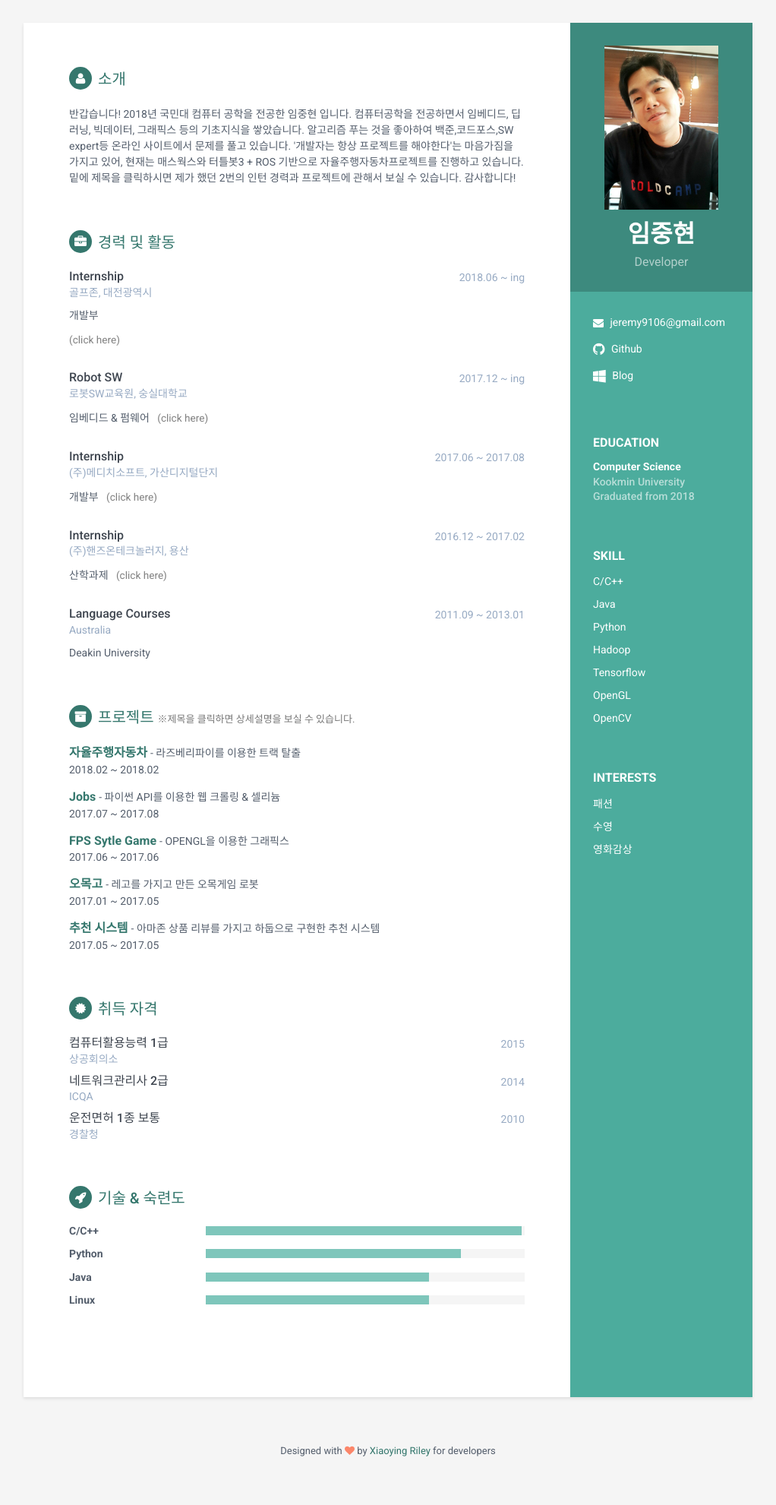
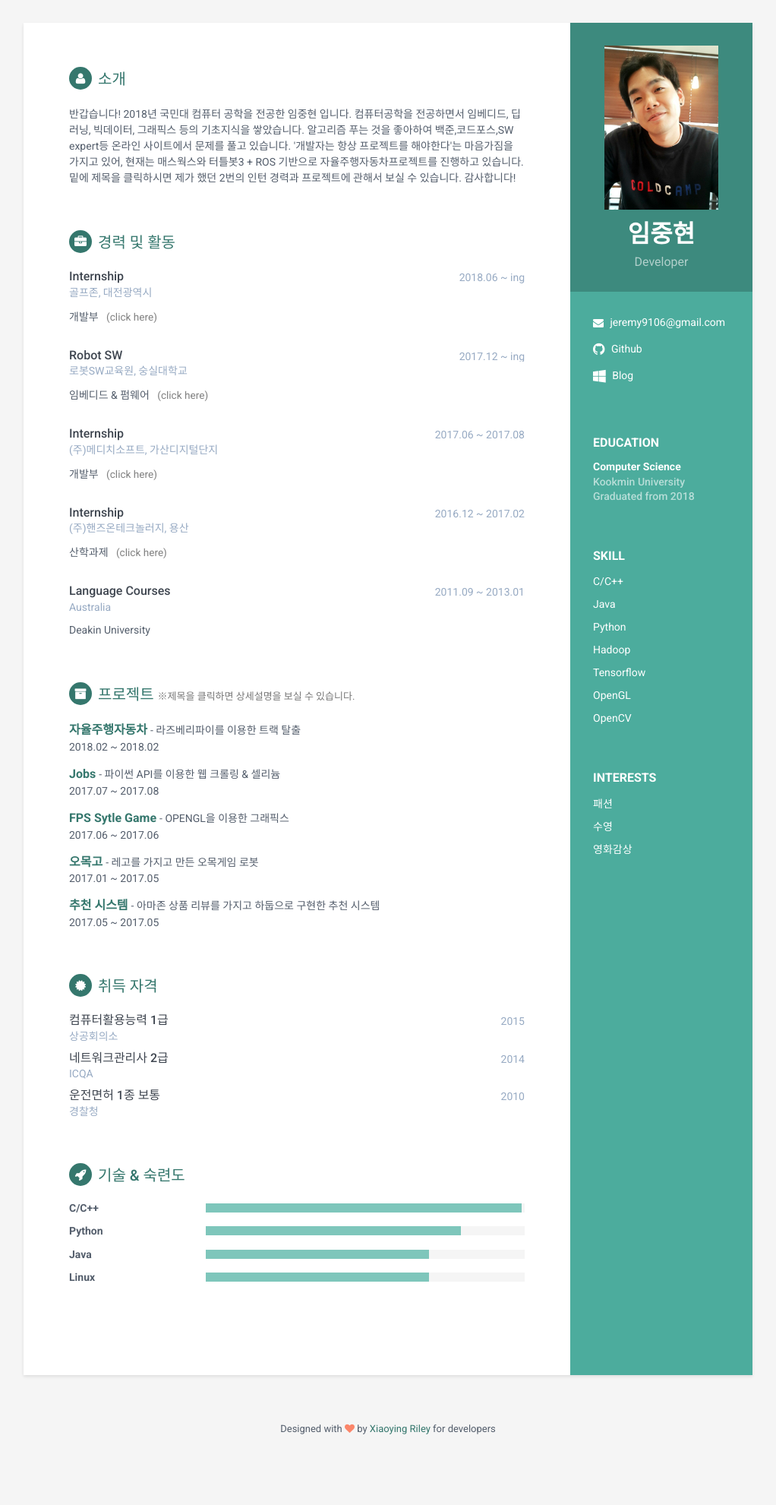
Before and after one commit to rim0621/rim0621.github.io, a Jekyll site: the page index.html, which Jekyll copies as it is, in a window 1280 px wide. Shown: the whole page at 76% size, without its empty margins (129-1151 px from the left). Built offline with Jekyll 4.4.1, drawn with Linux system fonts in a browser that asks for light colours; after the commit the page ends 1951 px from its top, so only the background shows below that.

Commit message:
2018-06-22

```diff
--- a/index.html
+++ b/index.html
@@ -144,7 +144,7 @@
                   </div>
                   <!--//meta-->
                   <div class="details">
-                    <p>개발부 &nbsp; </p>
+                    <p>개발부 &nbsp;
                       <span class="project-title">
              <a class="anchor" data-toggle="modal" data-target="#TODOModal4" style="color:gray"> <small style="cursor:pointer">(click here)</small></a>
              </span>
```
